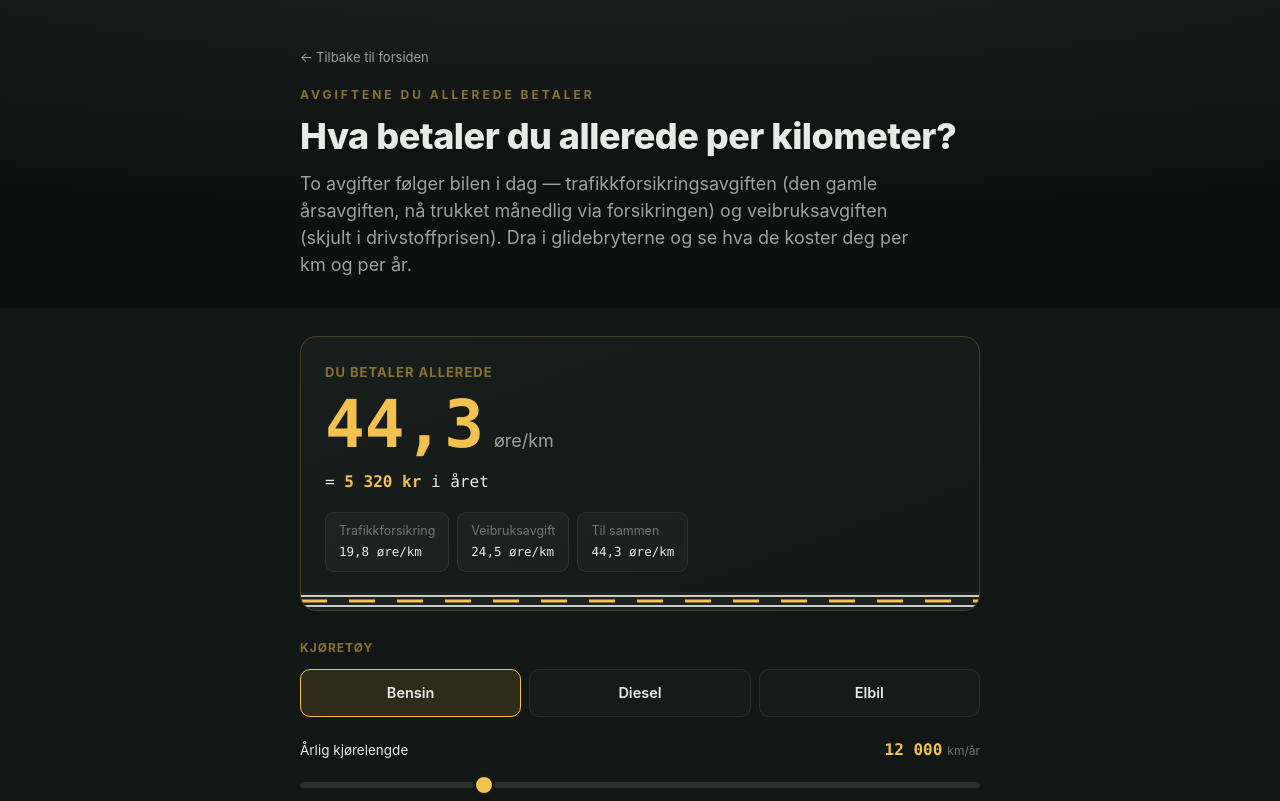
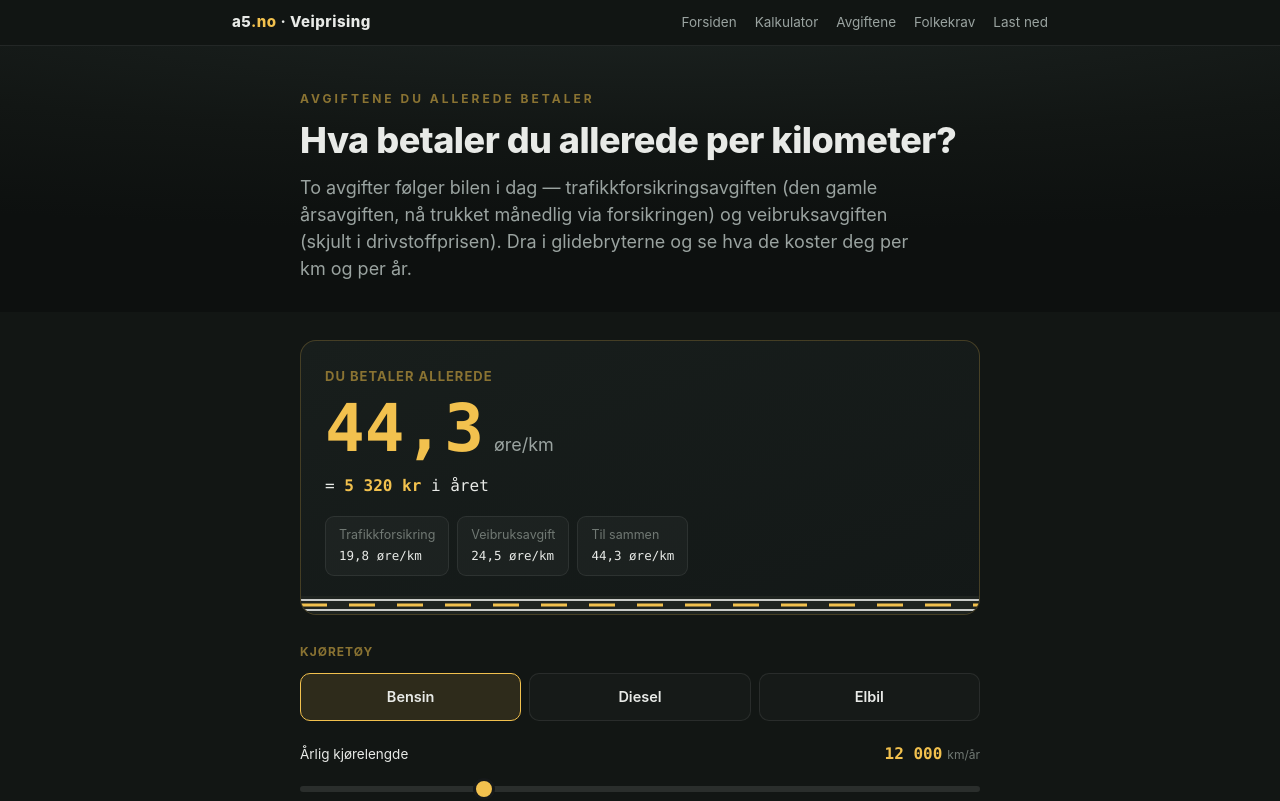
Before and after one commit to andremon/veiprising-web, a website: page public/avgifter.html in a window 1280 px wide. Shown: the top 801 px of the page. Drawn offline with Linux system fonts and the light colour scheme.

Commit message:
Felles toppmeny paa alle sider

```diff
--- a/public/avgifter.html
+++ b/public/avgifter.html
@@ -19,6 +19,16 @@
   body { background: var(--bakgrunn); color: var(--tekst); font-family: var(--sans); line-height: 1.5; -webkit-font-smoothing: antialiased; }
   .wrap { max-width: 720px; margin: 0 auto; padding: 0 20px; }
   a { color: var(--gul); }
+  /* felles toppmeny */
+  nav { position: sticky; top: 0; z-index: 50; background: rgba(18,22,20,0.94); backdrop-filter: blur(8px); border-bottom: 1px solid rgba(255,255,255,0.08); }
+  nav .inner { max-width: 860px; margin: 0 auto; padding: 11px 22px; display: flex; align-items: center; justify-content: space-between; gap: 12px; }
+  nav .brand { font-weight: 800; letter-spacing: 0.5px; font-size: 15px; color: var(--tekst); text-decoration: none; white-space: nowrap; }
+  nav .brand span { color: var(--gul); }
+  nav .lenker { display: flex; flex-wrap: wrap; gap: 8px 18px; font-size: 13.5px; }
+  nav .lenker a { color: var(--tekst-dmp); text-decoration: none; }
+  nav .lenker a:hover { color: var(--gul); }
+  @media (max-width: 680px){ nav .inner { flex-wrap: wrap; gap: 6px 14px; padding: 10px 16px; } nav .lenker { gap: 10px 14px; font-size: 12.5px; } }
+
 
   header { background: radial-gradient(130% 90% at 50% -20%, #1d2422 0%, #121614 60%, #0d100f 100%); padding: 44px 0 30px; }
   .tilbake { display: inline-block; font-size: 13px; color: var(--tekst-dmp); text-decoration: none; margin-bottom: 18px; }
@@ -90,9 +100,21 @@
 </head>
 <body>
 
+<nav>
+  <div class="inner">
+    <a class="brand" href="__BASE__/">a5<span>.no</span> · Veiprising</a>
+    <div class="lenker">
+      <a href="__BASE__/">Forsiden</a>
+      <a href="__BASE__/kalkulator.html">Kalkulator</a>
+      <a href="__BASE__/avgifter.html">Avgiftene</a>
+      <a href="__BASE__/avstemning.html">Folkekrav</a>
+      <a href="__BASE__/#nedlasting">Last ned</a>
+    </div>
+  </div>
+</nav>
+
 <header>
   <div class="wrap">
-    <a class="tilbake" href="__BASE__/">← Tilbake til forsiden</a>
     <div class="merke">Avgiftene du allerede betaler</div>
     <h1>Hva betaler du allerede per kilometer?</h1>
     <p class="sub">To avgifter følger bilen i dag — trafikkforsikringsavgiften (den gamle årsavgiften, nå trukket månedlig via forsikringen) og veibruksavgiften (skjult i drivstoffprisen). Dra i glidebryterne og se hva de koster deg per km og per år.</p>
```
Also changed, not shown: public/avstemning.html (+23 -1 lines), public/index.html (+11 -12 lines), public/kalkulator.html (+23 -0 lines), public/personvern.html (+23 -1 lines).
